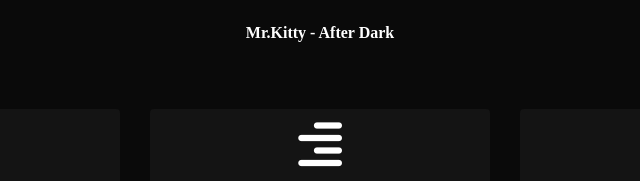
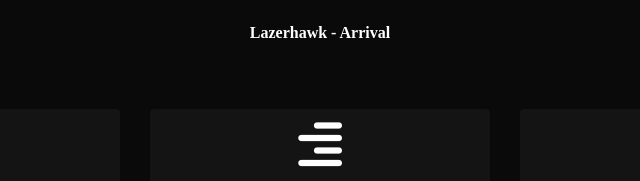
Before and after one commit to ikeldi/ikeldi.github.io, a plain HTML site: page index.html in a window 1280 px wide. Shown: the part 407-588 px from the top of the page, 320-960 px from the left. Drawn offline with nearby package versions, Linux system fonts and the light colour scheme; a web font is replaced by a local one.

Commit message:
arrival add

```diff
--- a/index.html
+++ b/index.html
@@ -41,11 +41,11 @@
 
         </div>
         <div class="col-12 text-center"><br>
-            <audio src="audio/Mr.Kitty - After Dark.mp3" id="play" autoplay loop></audio>
+            <audio src="audio/Lazerhawk - Arrival.mp3" id="play" autoplay loop></audio>
             <h1>ikeldi dev_</h1><br>
             <img src="https://avatars2.githubusercontent.com/u/37901291?v=4" class="animated infinite pulse"  id="player" alt="Аватарка профиля GitHub" width="300px" height="300px" style="border-radius: 50%;">
 
-	    <br><br><b><p>Mr.Kitty - After Dark</p></b><br><br>
+	    <br><br><b><p>Lazerhawk - Arrival</p></b><br><br>
             <div class="container">
                 <div class="row" style="font-size: 50px;">
                    <div class="col" id="github">
```
Also changed, not shown: 1 other file.
